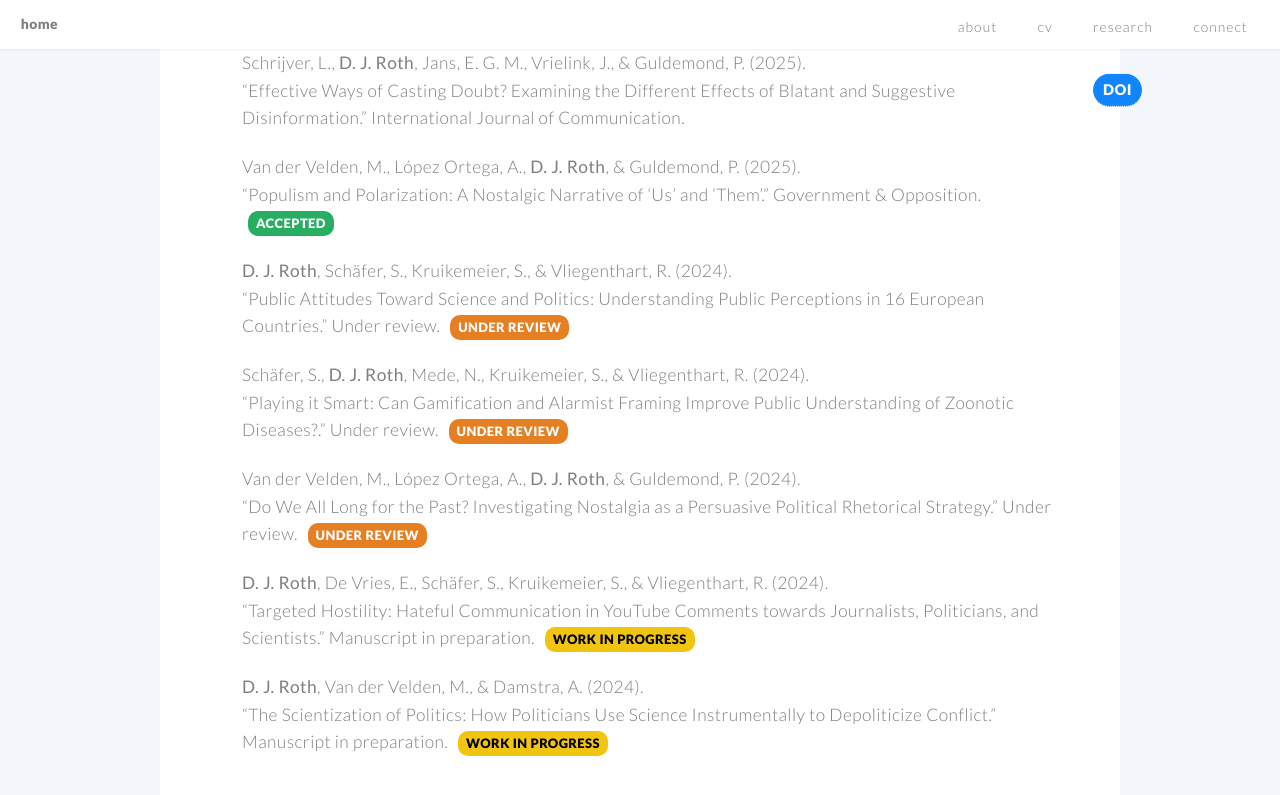
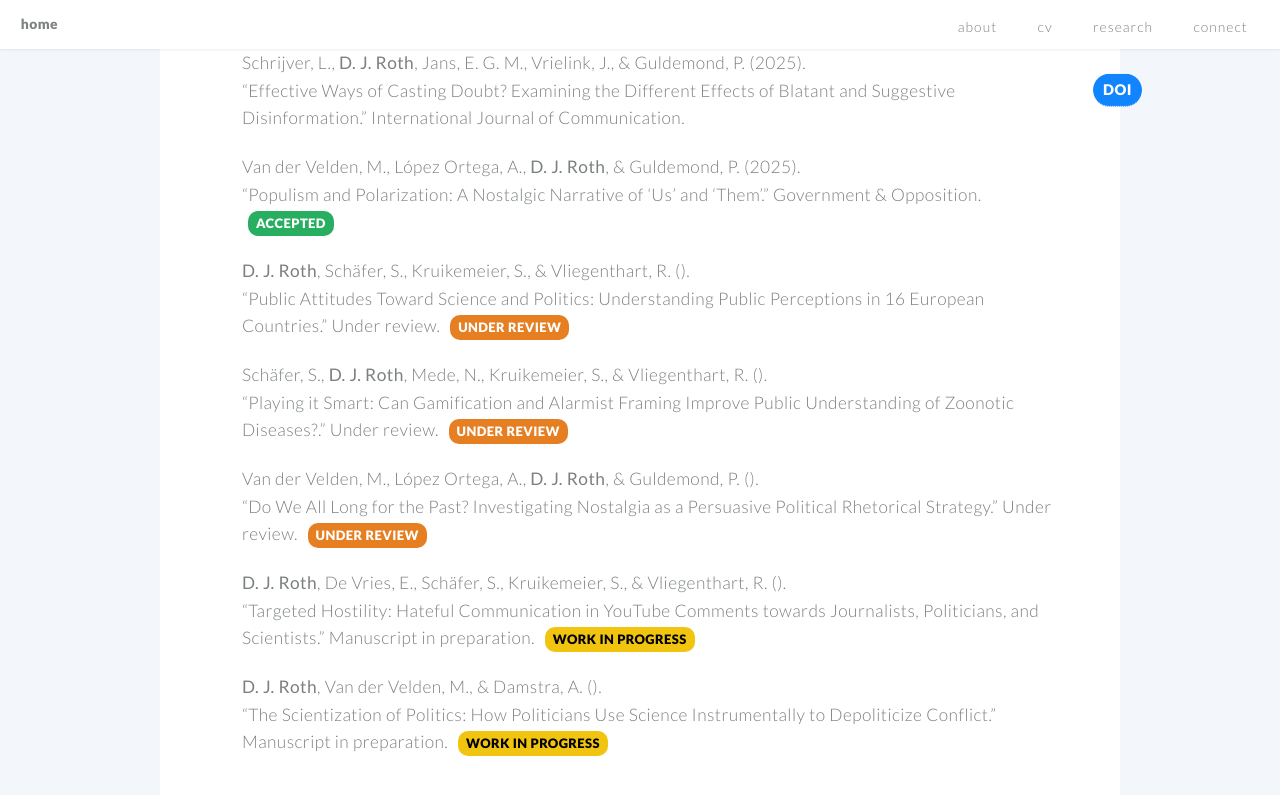
Before and after one commit to denisejroth/denisejroth.github.io, a Jekyll site: the page built from index.md, in a window 1280 px wide and 900 px high, scrolled down 2594 px. Shown: the top 795 px of the window. Built offline with Jekyll 4.4.1, drawn with Linux system fonts in a browser that asks for light colours.

Commit message:
Update index.md

```diff
--- a/index.md
+++ b/index.md
@@ -57,31 +57,26 @@ research_list:
     status: accepted
 
   - author: "<strong>D. J. Roth</strong>, Schäfer, S., Kruikemeier, S., & Vliegenthart, R."
-    year: 2024
     title: "Public Attitudes Toward Science and Politics: Understanding Public Perceptions in 16 European Countries"
     journal: "Under review"
     status: under_review
 
   - author: "Schäfer, S., <strong>D. J. Roth</strong>, Mede, N., Kruikemeier, S., & Vliegenthart, R."
-    year: 2024
     title: "Playing it Smart: Can Gamification and Alarmist Framing Improve Public Understanding of Zoonotic Diseases?"
     journal: "Under review"
     status: under_review
 
   - author: "Van der Velden, M., López Ortega, A., <strong>D. J. Roth</strong>, & Guldemond, P."
-    year: 2024
     title: "Do We All Long for the Past? Investigating Nostalgia as a Persuasive Political Rhetorical Strategy"
     journal: "Under review"
     status: under_review
 
   - author: "<strong>D. J. Roth</strong>, De Vries, E., Schäfer, S., Kruikemeier, S., & Vliegenthart, R."
-    year: 2024
     title: "Targeted Hostility: Hateful Communication in YouTube Comments towards Journalists, Politicians, and Scientists"
     journal: "Manuscript in preparation"
     status: wip
 
   - author: "<strong>D. J. Roth</strong>, Van der Velden, M., & Damstra, A."
-    year: 2024
     title: "The Scientization of Politics: How Politicians Use Science Instrumentally to Depoliticize Conflict"
     journal: "Manuscript in preparation"
     status: wip
```
